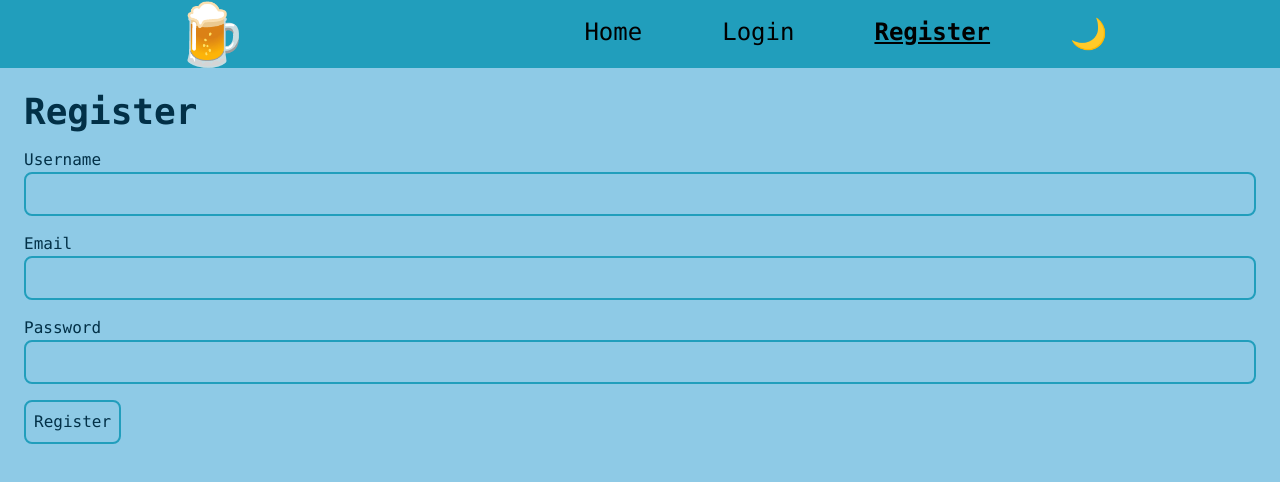
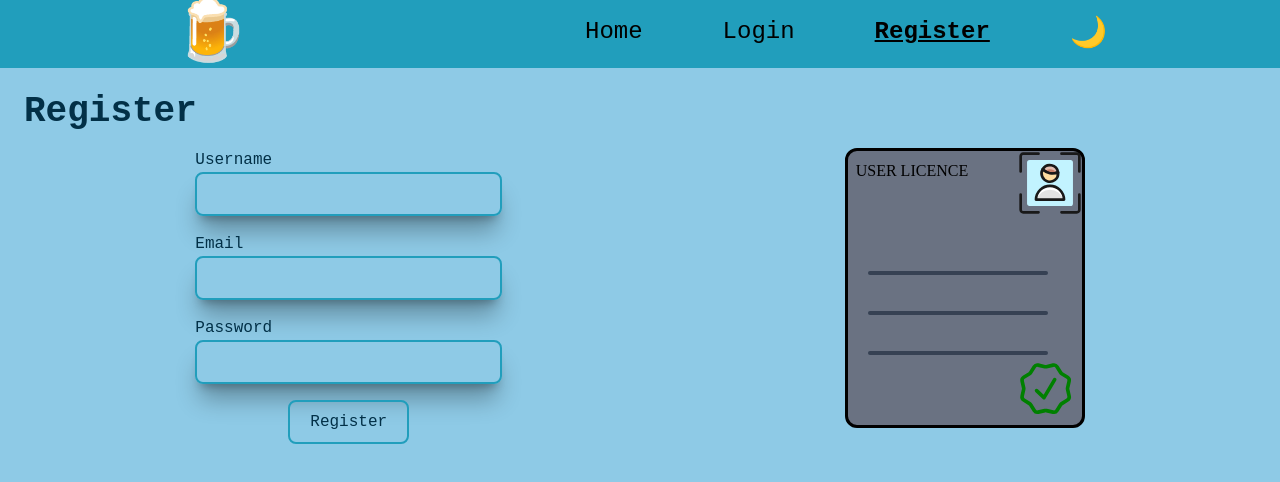
Before and after one commit to rempek99/eventice, an Angular app in the folder eventice-frontend/: page /register in a window 1280 px wide. Shown: the top 482 px of the page. Built offline with nearby package versions, Linux system fonts and the light colour scheme.

Commit message:
Register page updated, input handled

```diff
--- a/eventice-frontend/src/app/auth/register/register.css
+++ b/eventice-frontend/src/app/auth/register/register.css
@@ -2,5 +2,13 @@
 @import 'tailwindcss';
 
 .input-field {
-  @apply border-secondary dark:border-secondary-dark border-2 p-2 rounded-lg w-full mb-4;
+  @apply border-secondary dark:border-secondary-dark border-2 p-2 rounded-lg w-full mb-4 shadow-xl/30;
 }
+
+.input-field:invalid {
+  @apply border-red-700;
+}
+
+.licence * {
+  @apply font-handwriting text-black;
+}
--- a/eventice-frontend/src/app/auth/register/register.html
+++ b/eventice-frontend/src/app/auth/register/register.html
@@ -1,21 +1,100 @@
-<h1 class="text-4xl font-bold mb-4">Register</h1>
-<form (submit)="onSubmit()">
+<h1 class="text-4xl font-bold mb-4 text-shadow-xl">Register</h1>
+<div class="flex justify-around">
+  <form (submit)="onSubmit()" class="flex flex-col max-w-">
     <div>
-    <label for="username">Username</label>
-    <input id="username" type="text" class="input-field" />
+      <label for="username" class="">Username</label>
+      <input id="username" type="text" class="input-field" [formControl]="username" />
     </div>
     <div>
       <label for="email">Email</label>
-    <input id="email" type="email" class="input-field" />
+      <input id="email" type="email" class="input-field" [formControl]="email" />
     </div>
     <div>
       <label for="password">Password</label>
-    <input id="password" type="password" class="input-field" />
+      <input id="password" type="password" class="input-field" [formControl]="password" />
     </div>
     <button
       type="submit"
-    class="border-secondary dark:border-secondary-dark hover:font-extrabold border-2 p-2 rounded-lg"
+      class="border-secondary dark:border-secondary-dark hover:font-extrabold border-2 p-2 rounded-lg px-5 self-center"
     >
       Register
     </button>
   </form>
+  <div class="licence relative bg-gray-500 border-black border-3 w-60 h-70 rounded-xl">
+    <p class="absolute top-2 left-2 text-black uppercase">User licence</p>
+    <svg
+      xmlns="http://www.w3.org/2000/svg"
+      width="64"
+      height="64"
+      viewBox="0 0 24 24"
+      class="absolute top-0 right-0"
+    >
+      <g fill="none">
+        <path
+          fill="#c2f3ff"
+          d="M19.652 3.392H4.348a.957.957 0 0 0-.956.956v15.304c0 .528.428.957.956.957h15.304a.956.956 0 0 0 .957-.957V4.348a.956.956 0 0 0-.957-.956"
+        />
+        <path
+          stroke="#191919"
+          stroke-linecap="round"
+          stroke-linejoin="round"
+          d="M7.695 23H1.957A.956.956 0 0 1 1 22.043v-5.739M7.695 1H1.957A.956.956 0 0 0 1 1.957v5.739M16.305 23h5.739a.956.956 0 0 0 .956-.957v-5.739M16.305 1h5.739a.956.956 0 0 1 .956.957v5.739"
+          stroke-width="1"
+        />
+        <path fill="#e3e3e3" d="M17.26 18.217a5.261 5.261 0 0 0-10.52 0z" />
+        <path
+          fill="#c77f67"
+          d="M15.014 7.992a5.16 5.16 0 0 1-5.749-1.157a3.102 3.102 0 0 1 5.75 1.157"
+        />
+        <path
+          fill="#fff"
+          d="M12.005 14.487a5.25 5.25 0 0 1 5.029 3.73h.227a5.261 5.261 0 0 0-10.522 0h.228a5.26 5.26 0 0 1 5.038-3.73"
+        />
+        <path
+          fill="#e3bfb3"
+          d="M11.944 6.835a3.08 3.08 0 0 1 2.544 1.35q.268-.083.526-.192a3.101 3.101 0 0 0-5.748-1.158q.351.364.765.654a3.1 3.1 0 0 1 1.913-.654"
+        />
+        <path
+          stroke="#191919"
+          stroke-linecap="round"
+          stroke-linejoin="round"
+          d="M17.26 18.217a5.261 5.261 0 0 0-10.52 0zM15.022 7.992h-.01m.002 0a5.16 5.16 0 0 1-5.749-1.157a3.102 3.102 0 0 1 5.75 1.157"
+          stroke-width="1"
+        />
+        <path
+          fill="#ffdda1"
+          stroke="#191919"
+          stroke-linecap="round"
+          stroke-linejoin="round"
+          d="M15.051 8.413a3.108 3.108 0 1 1-5.787-1.578a5.155 5.155 0 0 0 5.749 1.157q.04.209.038.421"
+          stroke-width="1"
+        />
+      </g>
+    </svg>
+    <p class="absolute top-25 left-5 z-10">{{ username.value }}</p>
+    <div class="h-1 w-45 shadow-b bg-gray-700 rounded-full absolute top-30 left-5"></div>
+    <p class="absolute top-35 left-5 z-10">{{ email.value }}</p>
+    <div class="h-1 w-45 shadow-b bg-gray-700 rounded-full absolute top-40 left-5"></div>
+    <p class="absolute top-45 left-5 z-10">{{ passwordHash() }}</p>
+    <div class="h-1 w-45 shadow-b bg-gray-700 rounded-full absolute top-50 left-5"></div>
+
+    <svg
+      xmlns="http://www.w3.org/2000/svg"
+      width="80"
+      height="80"
+      viewBox="0 0 22 22"
+      class="absolute bottom-0 right-0"
+    >
+      <g fill="none" stroke="green" stroke-width="1">
+        <path
+          d="M14.049 5.54a1 1 0 0 1 1.071.443l.994 1.587a1 1 0 0 0 .316.316l1.587.994a1 1 0 0 1 .444 1.072l-.42 1.824a1 1 0 0 0 0 .448l.42 1.825a1 1 0 0 1-.444 1.07l-1.587.995a1 1 0 0 0-.316.316l-.994 1.587a1 1 0 0 1-1.071.444l-1.825-.42a1 1 0 0 0-.447 0l-1.825.42a1 1 0 0 1-1.071-.444l-.994-1.587a1 1 0 0 0-.317-.316l-1.586-.994a1 1 0 0 1-.444-1.071l.419-1.825a1 1 0 0 0 0-.448l-.42-1.824a1 1 0 0 1 .445-1.072l1.586-.994a1 1 0 0 0 .317-.316l.994-1.587a1 1 0 0 1 1.07-.443l1.826.419a1 1 0 0 0 .447 0z"
+        />
+        <path
+          stroke-linecap="round"
+          stroke-linejoin="round"
+          d="m9.515 12.536l2.035 1.949l2.935-4.97"
+        />
+      </g>
+    </svg>
+  </div>
+</div>
--- a/eventice-frontend/src/app/auth/register/register.ts
+++ b/eventice-frontend/src/app/auth/register/register.ts
@@ -1,15 +1,46 @@
-import { Component } from '@angular/core';
+import { Component, computed, signal } from '@angular/core';
+import { FormControl, ReactiveFormsModule } from '@angular/forms';
+
+const HASH_SIGNS = ['*', '#', '$', '%', '&', '!', ];
 
 @Component({
   selector: 'app-register',
-  imports: [],
+  imports: [ReactiveFormsModule],
   templateUrl: './register.html',
   styleUrl: './register.css'
 })
 export class Register {
 
+  username = new FormControl('');
+  password = new FormControl('');
+  email = new FormControl('');
+
+  passwordStr = signal('');
+
+  passwordHash = signal('');
+
+  handlePasswordChanged() {
+ this.passwordHash.update((h) => {
+        if(this.password.value === null) {
+          return '';
+        }
+        if (h.length < this.password.value.length) {
+          return h + HASH_SIGNS[Math.floor(Math.random() * HASH_SIGNS.length)];
+        } else {
+          console.log(h.substring(0, this.password.value.length));
+          return h.substring(0, this.password.value.length);
+        }
+    });
+  }
+
+  constructor() {
+    this.password.valueChanges.subscribe(() => {
+     this.handlePasswordChanged();
+  });
+}
+
 onSubmit() {
-  console.log('Form submitted');
+  console.log('Form submitted', this.password.value);
 }
 
 }
--- a/eventice-frontend/src/styles.css
+++ b/eventice-frontend/src/styles.css
@@ -1,5 +1,7 @@
 /* You can add global styles to this file, and also import other style files */
 @import 'tailwindcss';
+@import url('https://fonts.googleapis.com/css2?family=Schoolbell&display=swap');
+@import url('https://fonts.googleapis.com/css2?family=JetBrains+Mono:ital,wght@0,100..800;1,100..800&display=swap');
 @custom-variant dark (&:where(.dark, .dark *));
 
 @theme {
@@ -9,6 +11,9 @@
   --color-secondary-dark: #8ecae6;
   --color-background: #8ecae6;
   --color-background-dark: #023047;
+
+  --font-handwriting: 'Schoolbell', cursive;
+  --font-mono: 'JetBrains Mono', monospace;
 }
 
 html,
```
Lines whose indentation alone changed are shown as unchanged.
